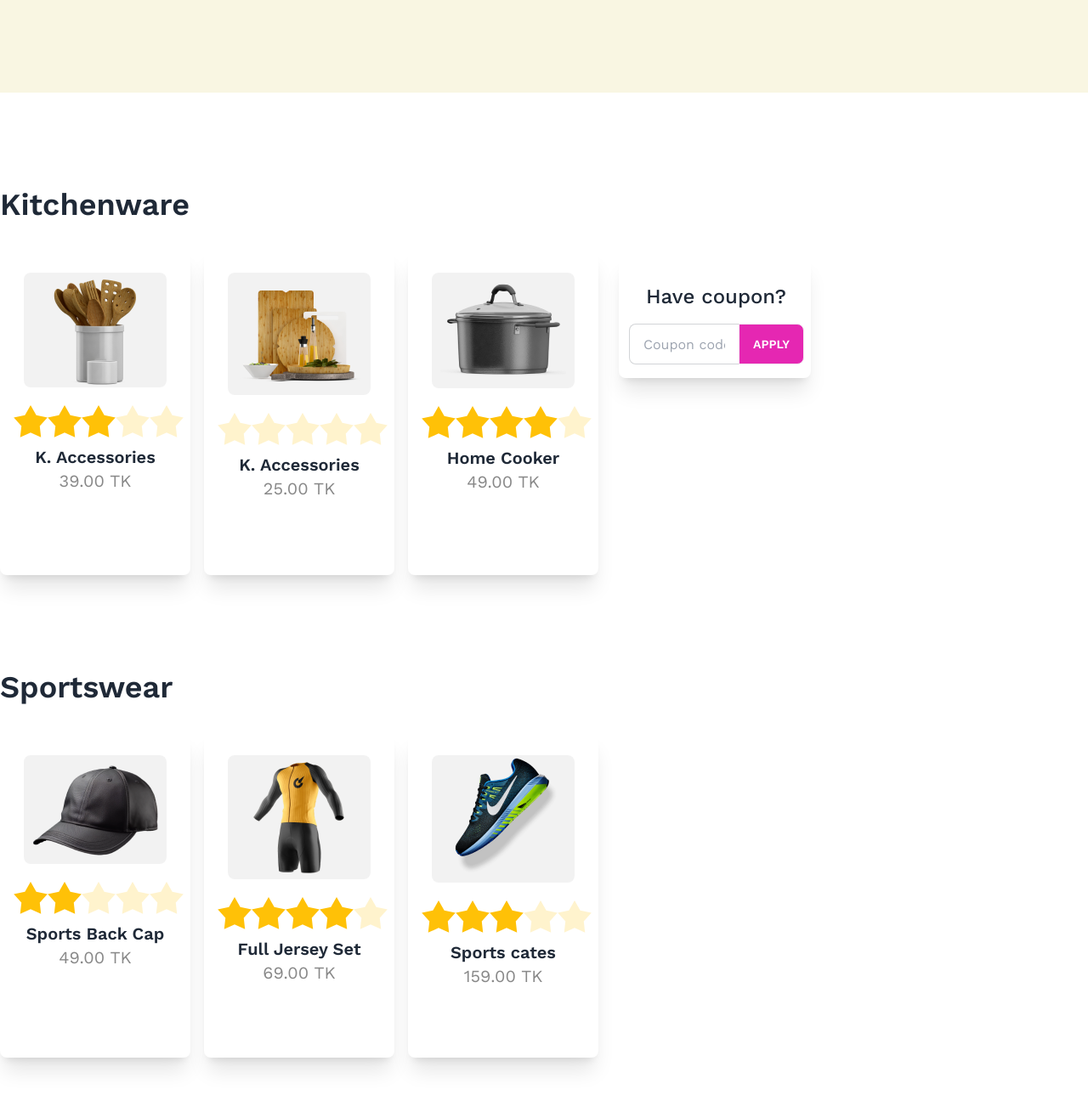
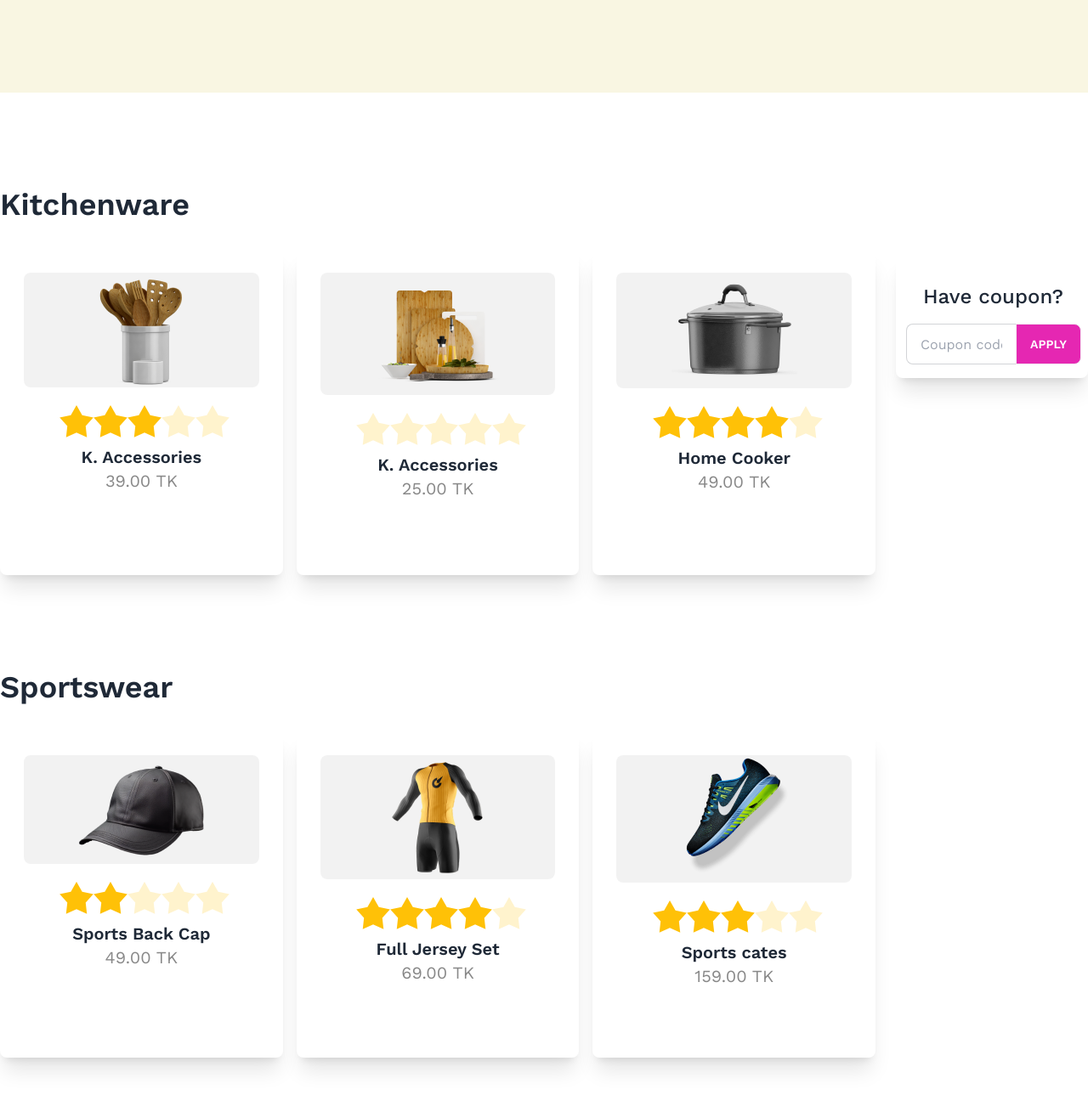
Before and after one commit to anfal11/summer-sale, a plain HTML site: page index.html in a window 1280 px wide. Shown: the part 691-1980 px from the top of the page at 85% size. Drawn offline with nearby package versions, Linux system fonts and the light colour scheme.

Commit message:
design pattern chaned by adding flex-1

```diff
--- a/index.html
+++ b/index.html
@@ -57,12 +57,12 @@
                     <!-- Left side -->
 
                     <!-- Kitchenware -->
-                    <div>
+                    <div class="flex-1">
                         <h1 class="text-4xl font-semibold mt-28 mb-8 text-center lg:text-left">Kitchenware</h1>
                         <div class="grid grid-cols-1 md:grid-cols-2 lg:grid-cols-3 gap-4">
                             <!-- card -1  -->
                             <div>
-                                <div class="card w-max bg-base-100 shadow-xl rounded-lg h-96 p-2">
+                                <div class="card w-[340] bg-base-100 shadow-xl rounded-lg h-96 p-2">
                                     <figure class="bg-[#1111110d] mx-5 mt-5 rounded-lg"><img class=""
                                             src="./images/prod1.png" alt="" /></figure>
                                     <!-- rating -->
@@ -99,7 +99,7 @@
 
                             <!-- card -2  -->
                             <div>
-                                <div class="card w-max bg-base-100 shadow-xl rounded-lg h-96 p-2">
+                                <div class="card w-[340] bg-base-100 shadow-xl rounded-lg h-96 p-2">
                                     <figure class="bg-[#1111110d] mx-5 mt-5 rounded-lg"><img class=""
                                             src="./images/prod2.png" alt="" /></figure>
                                     <!-- rating -->
@@ -136,7 +136,7 @@
 
                             <!-- card -3  -->
                             <div>
-                                <div class="card w-max bg-base-100 shadow-xl rounded-lg h-96 p-2">
+                                <div class="card w-[340] bg-base-100 shadow-xl rounded-lg h-96 p-2">
                                     <figure class="bg-[#1111110d] mx-5 mt-5 rounded-lg"><img class=""
                                             src="./images/prod3.png" alt="" /></figure>
                                     <!-- rating -->
@@ -177,7 +177,7 @@
                         <div class="grid gird-cols-1 md:grid-cols-2 lg:grid-cols-3 gap-4">
                             <!-- card -1  -->
                             <div>
-                                <div class="card w-max bg-base-100 shadow-xl rounded-lg h-96 p-2">
+                                <div class="card w-[340] bg-base-100 shadow-xl rounded-lg h-96 p-2">
                                     <figure class="bg-[#1111110d] mx-5 mt-5 rounded-lg"><img class=""
                                             src="./images/prod4.png" alt="" /></figure>
                                     <!-- rating -->
@@ -214,7 +214,7 @@
 
                             <!-- card -2  -->
                             <div>
-                                <div class="card w-max bg-base-100 shadow-xl rounded-lg h-96 p-2">
+                                <div class="card w-[340] bg-base-100 shadow-xl rounded-lg h-96 p-2">
                                     <figure class="bg-[#1111110d] mx-5 mt-5 rounded-lg"><img class=""
                                             src="./images/prod5.png" alt="" /></figure>
                                     <!-- rating -->
@@ -251,7 +251,7 @@
 
                             <!-- card -3  -->
                             <div>
-                                <div class="card w-max bg-base-100 shadow-xl rounded-lg h-96 p-2">
+                                <div class="card w-[340] bg-base-100 shadow-xl rounded-lg h-96 p-2">
                                     <figure class="bg-[#1111110d] mx-5 mt-5 rounded-lg"><img class=""
                                             src="./images/prod6.png" alt="" /></figure>
                                     <!-- rating -->
@@ -292,7 +292,7 @@
                         <div class="grid gird-cols-1 md:grid-cols-2 lg:grid-cols-3 gap-4">
                             <!-- card -1  -->
                             <div>
-                                <div class="card w-max bg-base-100 shadow-xl rounded-lg h-96 p-2">
+                                <div class="card w-[340] bg-base-100 shadow-xl rounded-lg h-96 p-2">
                                     <figure class="bg-[#1111110d] mx-5 mt-5 rounded-lg"><img class=""
                                             src="./images/prod7.png" alt="" /></figure>
                                     <!-- rating -->
@@ -329,7 +329,7 @@
 
                             <!-- card -2  -->
                             <div>
-                                <div class="card w-max bg-base-100 shadow-xl rounded-lg h-96 p-2">
+                                <div class="card w-[340] bg-base-100 shadow-xl rounded-lg h-96 p-2">
                                     <figure class="bg-[#1111110d] mx-5 mt-5 rounded-lg"><img class=""
                                             src="./images/prod8.png" alt="" /></figure>
                                     <!-- rating -->
@@ -366,7 +366,7 @@
 
                             <!-- card -3  -->
                             <div>
-                                <div class="card w-max bg-base-100 shadow-xl rounded-lg h-96 p-2">
+                                <div class="card w-[340] bg-base-100 shadow-xl rounded-lg h-96 p-2">
                                     <figure class="bg-[#1111110d] mx-5 mt-5 rounded-lg"><img class=""
                                             src="./images/prod9.png" alt="" /></figure>
                                     <!-- rating -->
@@ -405,7 +405,7 @@
 
                     <!-- Right side -->
                     <div>
-                        <div class="card w-max bg-base-100 shadow-xl rounded-lg h-36 mt-10 lg:mt-48 p-2">
+                        <div class="card w-[340] bg-base-100 shadow-xl rounded-lg h-36 mt-10 lg:mt-48 p-2">
                             <h1 class="text-2xl font-medium mt-6 m-4 pl-2">Have coupon?</h1>
                             <div class="join pl-1">
                                 <input class="input input-bordered join-item w-[130px]" placeholder="Coupon code"/>
```
